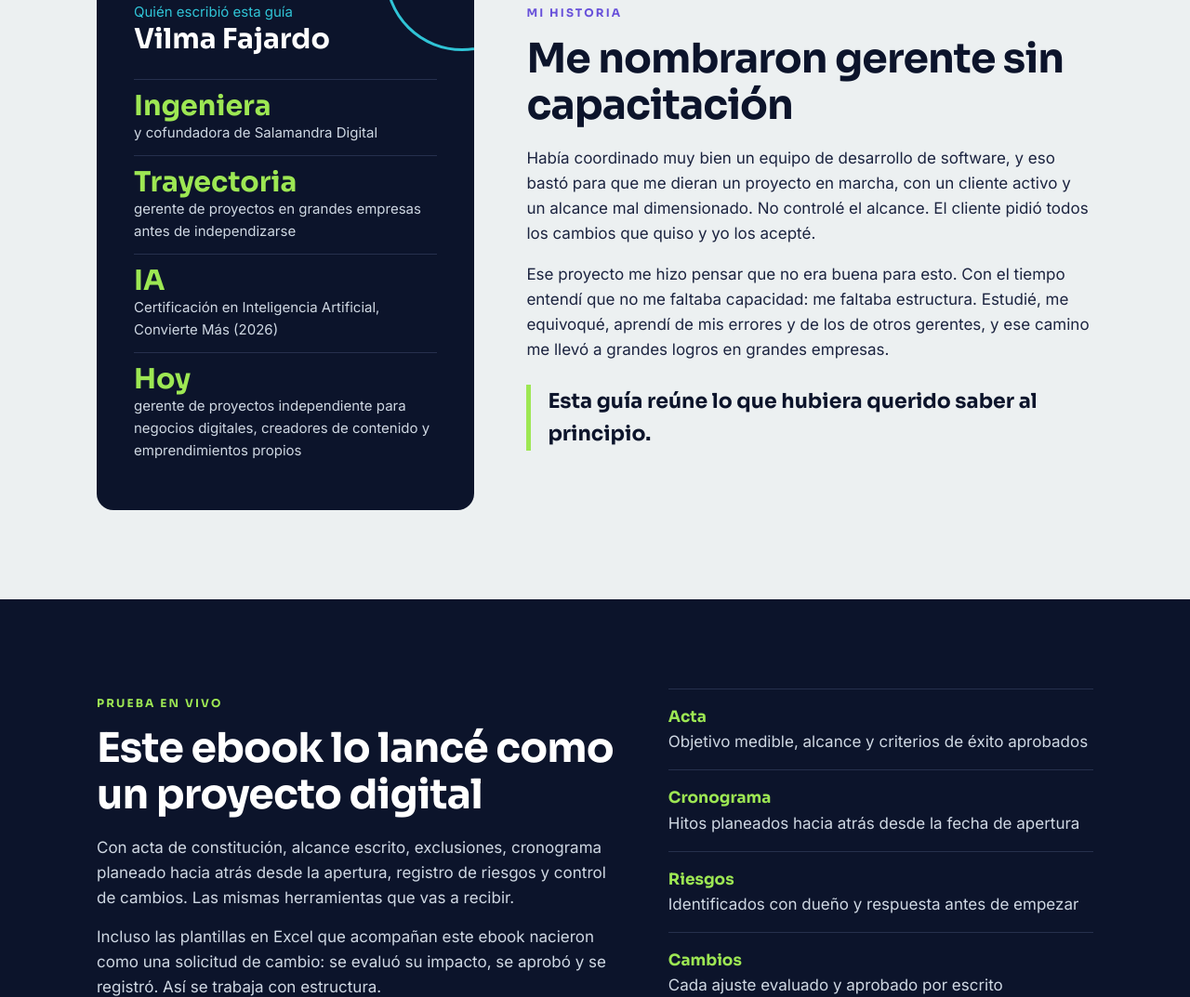
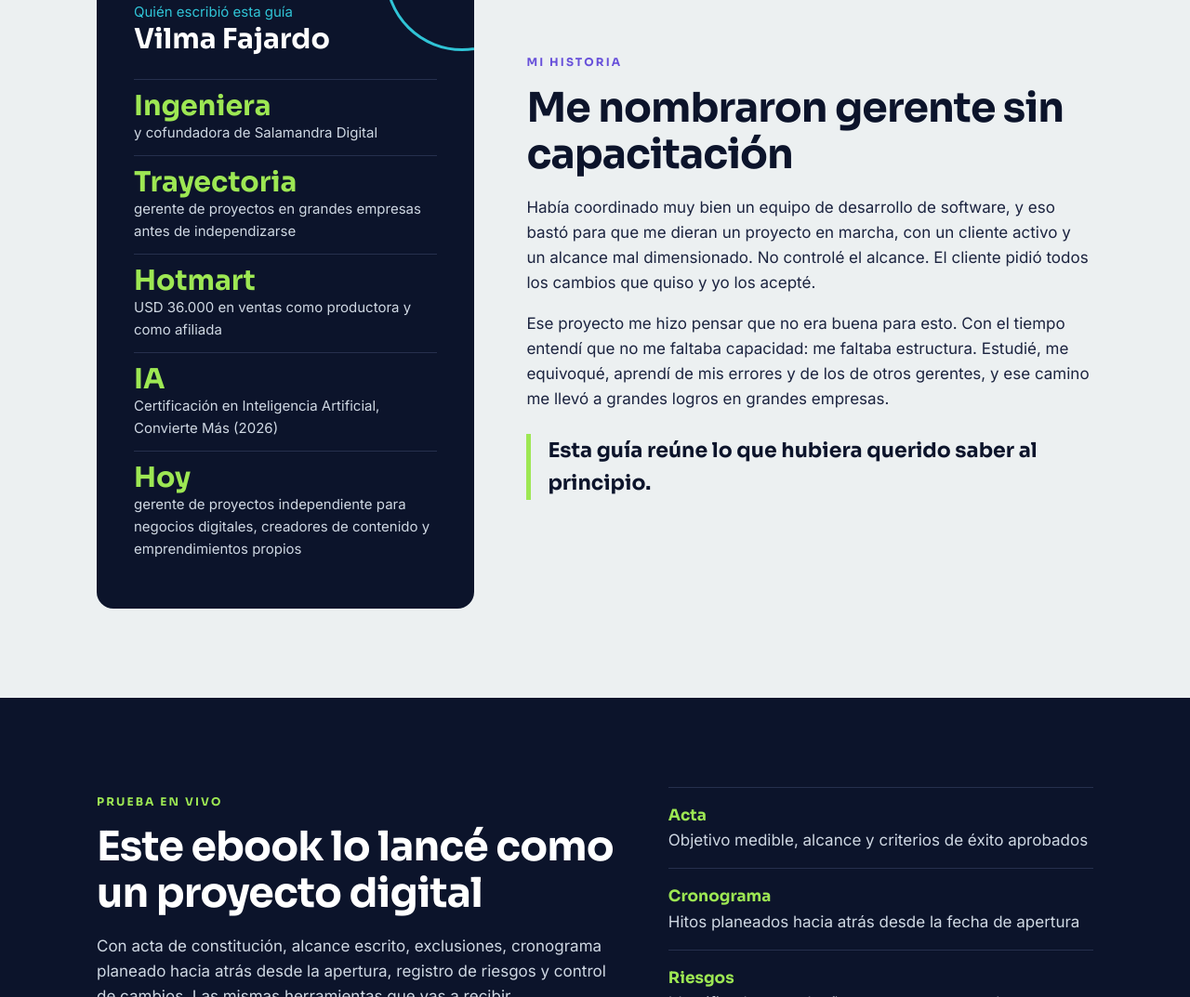
Before and after one commit to salamandradigital/proyectos, a plain HTML site: page index.html in a window 1280 px wide. Shown: the part 6481-7554 px from the top of the page at 93% size. Drawn offline with Linux system fonts and the light colour scheme.

Commit message:
Agregar trayectoria en Hotmart
Co-Authored-By: Claude Opus 5.5 <noreply@anthropic.com>
Claude-Session: https://claude.ai/code/session_01YKByzXNHzkK7MqiZwtXwPV

```diff
--- a/index.html
+++ b/index.html
@@ -309,6 +309,7 @@ const CONFIG={
       <ul class="creds">
         <li><b>Ingeniera</b>y cofundadora de Salamandra Digital</li>
         <li><b>Trayectoria</b>gerente de proyectos en grandes empresas antes de independizarse</li>
+        <li><b>Hotmart</b>USD 36.000 en ventas como productora y como afiliada</li>
         <li><b>IA</b>Certificación en Inteligencia Artificial, Convierte Más (2026)</li>
         <li><b>Hoy</b>gerente de proyectos independiente para negocios digitales, creadores de contenido y emprendimientos propios</li>
       </ul>
```
